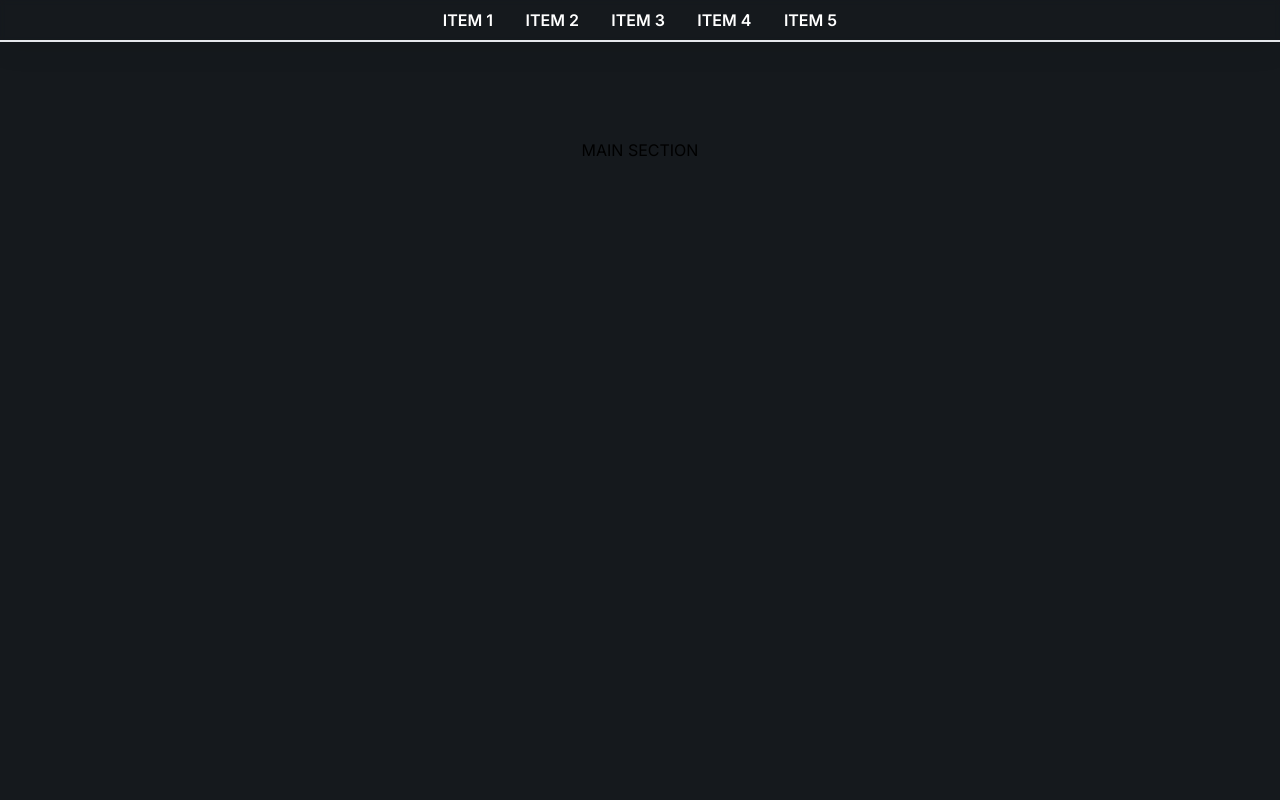
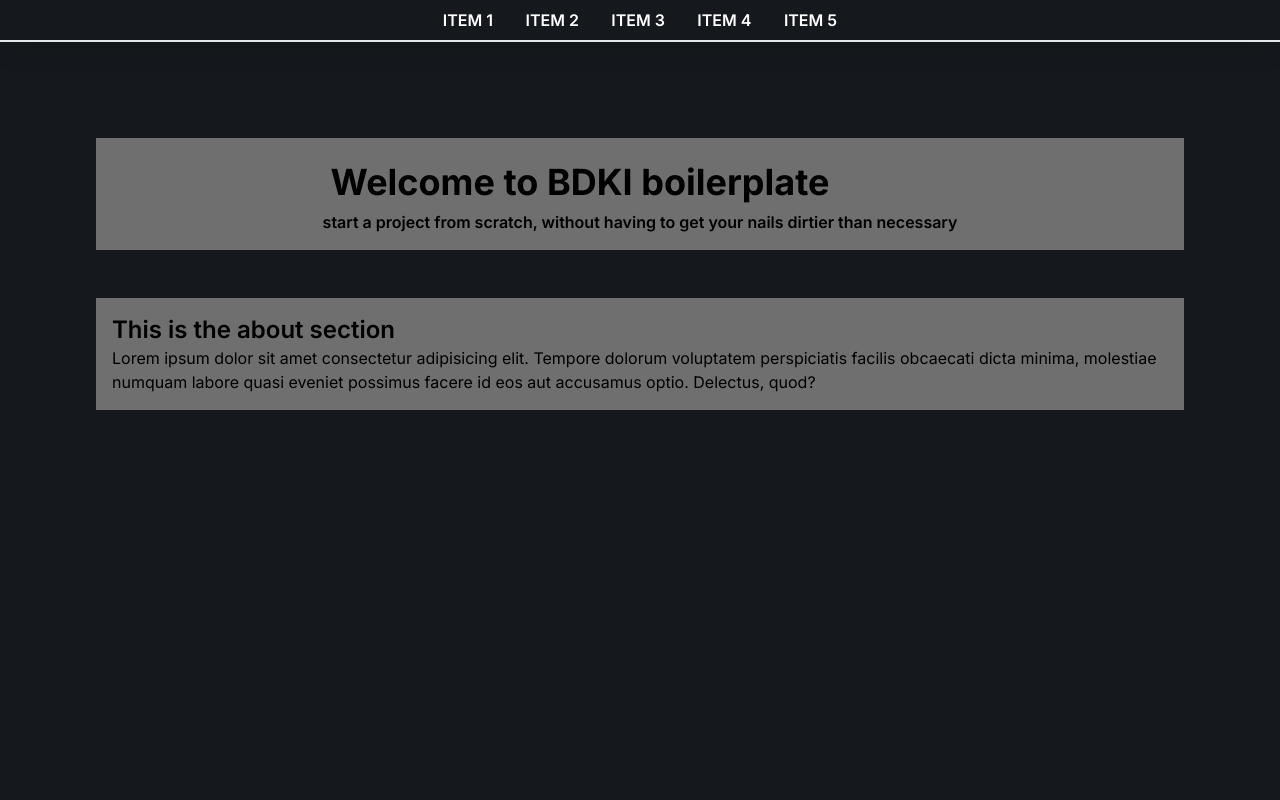
Before and after one commit to bernardukiii/create-bdki-app, a Next.js app: page / in a window 1280 px wide. Shown: the top 800 px of the page. Built offline with nearby package versions, Linux system fonts and the light colour scheme.

Commit message:
Feat: added 2 sections so that the structure for them is already there

```diff
--- a/src/app/page.tsx
+++ b/src/app/page.tsx
@@ -2,8 +2,21 @@ import Image from 'next/image'
 
 export default function Home() {
   return (
-    <main className="flex min-h-screen flex-col items-center justify-between p-24 bg-bdki-darkest">
-      <div>MAIN SECTION</div>
+    <main className="flex min-h-screen flex-col items-center p-24 bg-bdki-darkest">
+      {/* INTRO SECTION */}
+      <section className='w-full flex justify-center items-center mb-12 bg-bdki-light-grey'>
+        <div className='p-4'>
+          <h1 className='text-4xl font-bold p-2'>Welcome to BDKI boilerplate</h1>
+          <h4 className='font-semibold'>start a project from scratch, without having to get your nails dirtier than necessary</h4>
+        </div>
+      </section>
+      {/* ABOUT SECTION */}
+      <section className='w-full bg-bdki-light-grey flex justify-center items-center mb-12'>
+        <div className='p-4'>
+          <h4 className='text-2xl font-semibold'>This is the about section</h4>
+          <p>Lorem ipsum dolor sit amet consectetur adipisicing elit. Tempore dolorum voluptatem perspiciatis facilis obcaecati dicta minima, molestiae numquam labore quasi eveniet possimus facere id eos aut accusamus optio. Delectus, quod?</p>
+        </div>
+      </section>
     </main>
   )
 }
```
